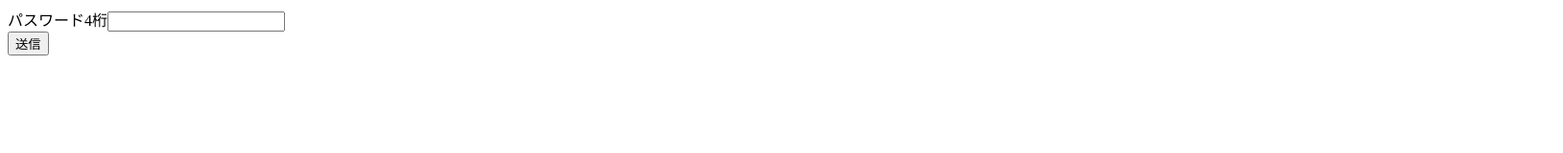
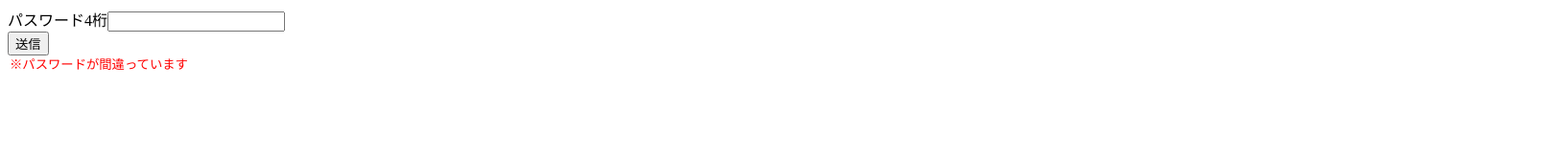
Before and after one commit to shoichi1031da/vote, a plain HTML site: page index.html in a window 1280 px wide. Both pictures are taken after a click on the button "送信". Shown: the whole page at 96% size, 1629 px wide, since content can reach past the window. Drawn offline with Linux system fonts and the light colour scheme.

Commit message:
Update index.html

```diff
--- a/index.html
+++ b/index.html
@@ -6,13 +6,20 @@
 <link rel="stylesheet" media="(max-width: 640px)" href="style_mobile.css">
 </head>
 パスワード4桁<input id="password" maxlength="4"><br>
-<button id="btn">送信</button>
+<button id="btn">送信</button><br>
+<form name="miss">
+    <input type="text" size="200" name="passwordMiss" style="color:red;border-style:none;background-color:white;">
+</form>
 <script>
+    let miss = 0;
     btn.onclick = ()　=>　{
     if(password.value == 1252){
         window.location.href = 'https://www.menti.com/b9ovm6mp4e';
     }
-    else alert("パスワードが違います!!!!");
+    else {
+        //alert("パスワードが違います!!!!");
+        document.miss.passwordMiss.value = "※パスワードが間違っています";
+     }
     }
 
 </script>
```
